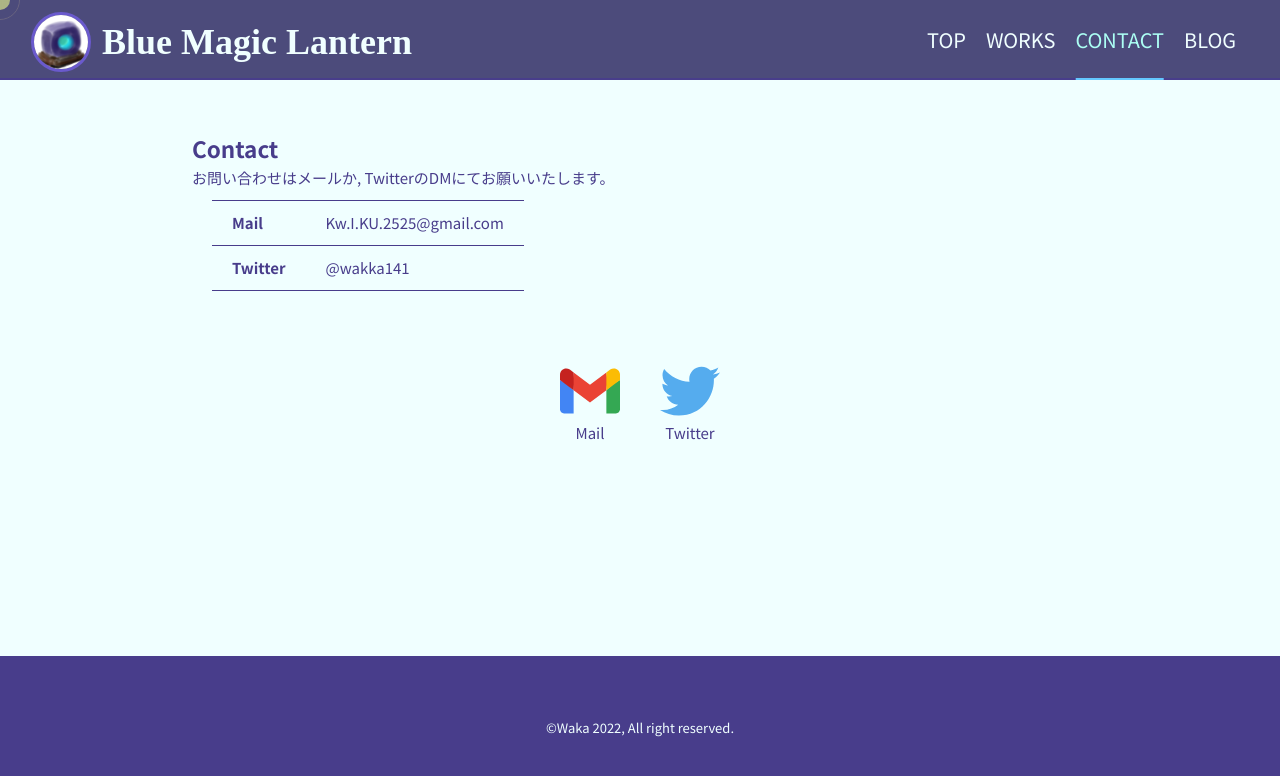
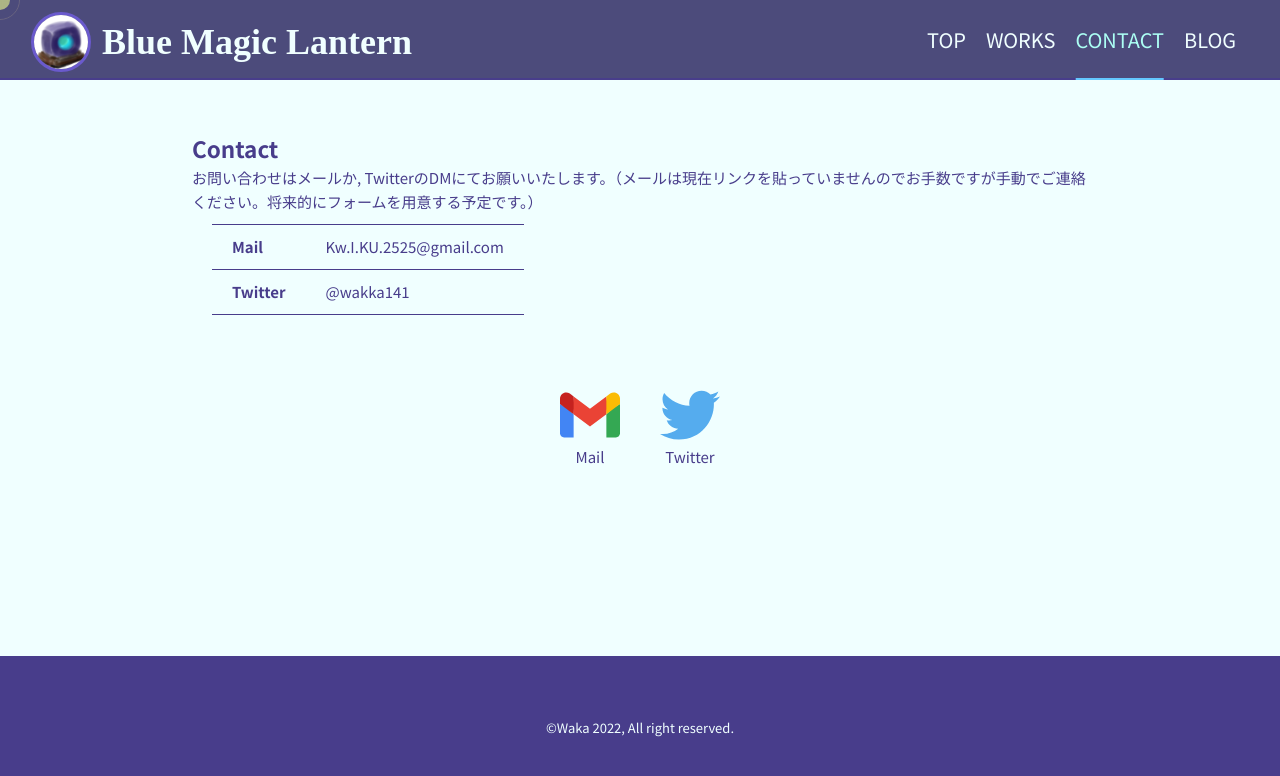
Before and after one commit to littleIkawa/blue-magic-lantern, a SvelteKit app: page /contact in a window 1280 px wide. Shown: the top 776 px of the page. Built offline with nearby package versions, Linux system fonts and the light colour scheme.

Commit message:
remove mail link

```diff
--- a/src/routes/contact/+page.svelte
+++ b/src/routes/contact/+page.svelte
@@ -4,20 +4,15 @@
 
 <section class="contact-section section-item">
   <h2 id="contact">Contact</h2>
-  <span>お問い合わせはメールか, TwitterのDMにてお願いいたします。</span>
+  <span>
+    お問い合わせはメールか,
+    TwitterのDMにてお願いいたします。（メールは現在リンクを貼っていませんのでお手数ですが手動でご連絡ください。将来的にフォームを用意する予定です。）
+  </span>
   <table class="contact-table">
     <tbody>
       <tr>
         <th>Mail</th>
-        <td>
-          <a
-            href="mailto:Kw.I.KU.2525@gmail.com?subject=%E3%81%8A%E5%95%8F%E3%81%84%E5%90%88%E3%82%8F%E3%81%9B（From Blug-Magic-Lantern）"
-            target="_blank"
-            rel="noopener noreferrer"
-          >
-            Kw.I.KU.2525@gmail.com
-          </a>
-        </td>
+        <td> Kw.I.KU.2525@gmail.com </td>
       </tr>
       <tr>
         <th>Twitter</th>
@@ -30,14 +25,11 @@
     </tbody>
   </table>
   <div class="contact-container">
-    <a
-      href="mailto:Kw.I.KU.2525@gmail.com?subject=%E3%81%8A%E5%95%8F%E3%81%84%E5%90%88%E3%82%8F%E3%81%9B（From Blue-Magic-Lantern）"
-    >
-      <div class="contact-item mail">
-        <ServiceIcon name="gmail" size="large" />
-        <span>Mail</span>
-      </div>
-    </a>
+    <div class="contact-item mail">
+      <ServiceIcon name="gmail" size="large" />
+      <span>Mail</span>
+    </div>
+
     <a href="https://twitter.com/wakka141" target="_blank" rel="noopener noreferrer">
       <div class="contact-item twitter">
         <ServiceIcon name="twitter" size="large" />
```
